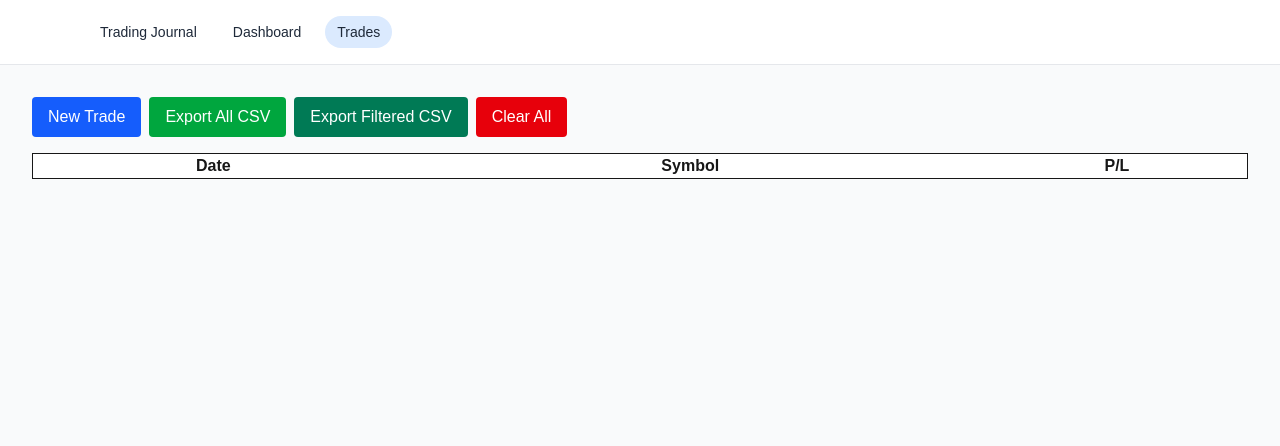
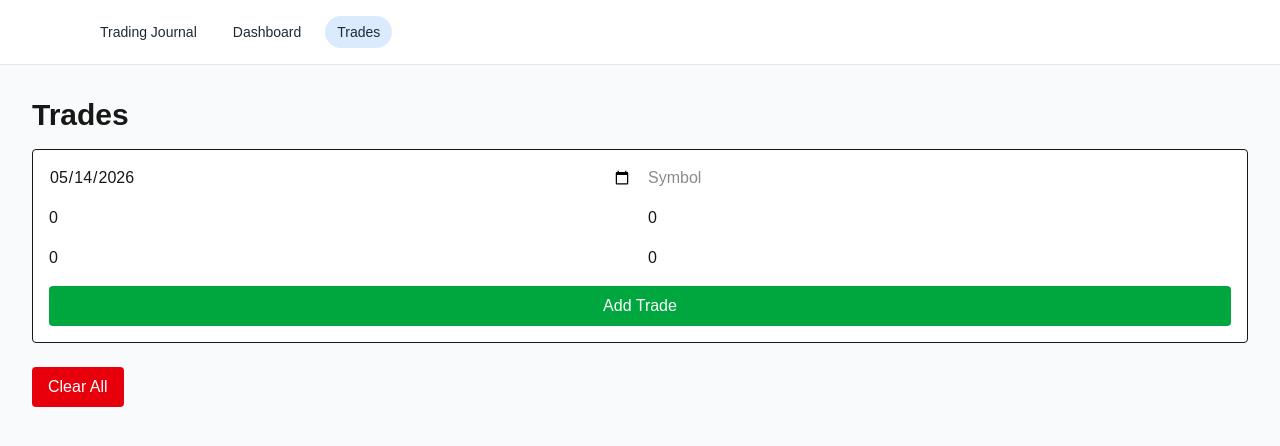
Before and after one commit to jorgemancipe/trading-journal, a Next.js app: page /trades in a window 1280 px wide. Shown: the top 446 px of the page. Built offline with nearby package versions, Linux system fonts and the light colour scheme.

Commit message:
Add risk field to trade form
Added risk field to trade form and adjusted trade submission logic.

```diff
--- a/app/trades/TradesClient.tsx
+++ b/app/trades/TradesClient.tsx
@@ -3,79 +3,10 @@
 import { useMemo, useState } from "react";
 import { useTrades, Trade } from "../context/TradesContext";
 
-/* ---------- CSV helpers ---------- */
-
-function timestampString() {
-  const d = new Date();
-  const pad = (n: number) => String(n).padStart(2, "0");
-  return `${d.getFullYear()}-${pad(d.getMonth() + 1)}-${pad(
-    d.getDate()
-  )}_${pad(d.getHours())}-${pad(d.getMinutes())}-${pad(d.getSeconds())}`;
-}
-
-function csvCell(v: unknown) {
-  if (v === null || v === undefined) return '""';
-  return `"${String(v).replace(/"/g, '""')}"`;
-}
-
-function buildCSV(rows: unknown[][]) {
-  return rows.map((r) => r.map(csvCell).join(",")).join("\n");
-}
-
-function downloadCSV(text: string, filename: string) {
-  const blob = new Blob([text], { type: "text/csv;charset=utf-8;" });
-  const url = URL.createObjectURL(blob);
-  const a = document.createElement("a");
-  a.href = url;
-  a.download = filename;
-  document.body.appendChild(a);
-  a.click();
-  document.body.removeChild(a);
-  URL.revokeObjectURL(url);
-}
-
-function exportTradesCSV(
-  trades: Trade[],
-  prefix: string,
-  summary?: Record<string, string | number>
-) {
-  if (!trades.length) return;
-
-  const rows: unknown[][] = [];
-
-  if (summary) {
-    rows.push(["Filter Summary", ""]);
-    Object.entries(summary).forEach(([k, v]) => rows.push([k, v]));
-    rows.push(["", ""]);
-  }
-
-  rows.push(["Date", "Symbol", "Side", "Quantity", "Entry", "Exit", "Profit"]);
-  trades.forEach((t) =>
-    rows.push([
-      t.date,
-      t.symbol,
-      t.side,
-      t.quantity,
-      t.entry.toFixed(2),
-      t.exit.toFixed(2),
-      t.profit.toFixed(2),
-    ])
-  );
-
-  downloadCSV(buildCSV(rows), `${prefix}-${timestampString()}.csv`);
-}
-
-/* ---------- Component ---------- */
-
-type SideFilter = "All" | "Buy" | "Sell";
-type OutcomeFilter = "All" | "Wins" | "Losses" | "Breakeven";
-
 export default function TradesClient() {
   const { trades, addTrade, clearTrades } = useTrades();
+  const today = new Date().toISOString().slice(0, 10);
 
-  const [showForm, setShowForm] = useState(false);
-
-  const today = new Date().toISOString().slice(0, 10);
   const [form, setForm] = useState({
     date: today,
     symbol: "",
@@ -83,46 +14,20 @@ export default function TradesClient() {
     quantity: 0,
     entry: 0,
     exit: 0,
+    risk: 0, // ✅ NEW
   });
-
-  const [symbolFilter, setSymbolFilter] = useState("");
-  const [sideFilter, setSideFilter] = useState<SideFilter>("All");
-  const [outcomeFilter, setOutcomeFilter] =
-    useState<OutcomeFilter>("All");
-  const [dateFrom, setDateFrom] = useState("");
-  const [dateTo, setDateTo] = useState("");
-
-  const filteredTrades = useMemo(() => {
-    const sym = symbolFilter.trim().toUpperCase();
-    return trades.filter((t) => {
-      if (sym && !t.symbol.includes(sym)) return false;
-      if (sideFilter !== "All" && t.side !== sideFilter) return false;
-      if (outcomeFilter === "Wins" && t.profit <= 0) return false;
-      if (outcomeFilter === "Losses" && t.profit >= 0) return false;
-      if (outcomeFilter === "Breakeven" && t.profit !== 0) return false;
-      if (dateFrom && t.date < dateFrom) return false;
-      if (dateTo && t.date > dateTo) return false;
-      return true;
-    });
-  }, [
-    trades,
-    symbolFilter,
-    sideFilter,
-    outcomeFilter,
-    dateFrom,
-    dateTo,
-  ]);
-
-  const filteredPL = filteredTrades.reduce((s, t) => s + t.profit, 0);
 
   function submit(e: React.FormEvent) {
     e.preventDefault();
+
+    if (form.risk <= 0) return;
+
     const profit =
       form.side === "Buy"
         ? (form.exit - form.entry) * form.quantity
         : (form.entry - form.exit) * form.quantity;
 
-    addTrade({
+    const trade: Trade = {
       id: Date.now(),
       date: form.date,
       symbol: form.symbol.toUpperCase(),
@@ -131,83 +36,36 @@ export default function TradesClient() {
       entry: form.entry,
       exit: form.exit,
       profit,
-    });
+      risk: form.risk,
+    };
 
-    setShowForm(false);
-    setForm({ ...form, symbol: "", quantity: 0, entry: 0, exit: 0 });
+    addTrade(trade);
+    setForm({ ...form, symbol: "", quantity: 0, entry: 0, exit: 0, risk: 0 });
   }
 
   return (
     <main className="p-8 bg-gray-50 min-h-screen">
-      <div className="flex gap-2 mb-4 flex-wrap">
-  <button
-    onClick={() => setShowForm(!showForm)}
-    className="px-4 py-2 bg-blue-600 text-white rounded hover:bg-blue-500"
-  >
-    New Trade
-  </button>
+      <h1 className="text-3xl font-bold mb-4">Trades</h1>
 
-  <button
-    onClick={() => exportTradesCSV(trades, "trades")}
-    className="px-4 py-2 bg-green-600 text-white rounded hover:bg-green-500"
-  >
-    Export All CSV
-  </button>
+      <form
+        onSubmit={submit}
+        className="bg-white border rounded p-4 grid grid-cols-2 gap-4 mb-6"
+      >
+        <input type="date" value={form.date} onChange={(e) => setForm({ ...form, date: e.target.value })} />
+        <input placeholder="Symbol" value={form.symbol} onChange={(e) => setForm({ ...form, symbol: e.target.value })} />
+        <input type="number" placeholder="Qty" value={form.quantity} onChange={(e) => setForm({ ...form, quantity: +e.target.value })} />
+        <input type="number" placeholder="Entry" value={form.entry} onChange={(e) => setForm({ ...form, entry: +e.target.value })} />
+        <input type="number" placeholder="Exit" value={form.exit} onChange={(e) => setForm({ ...form, exit: +e.target.value })} />
+        <input type="number" placeholder="Risk ($)" value={form.risk} onChange={(e) => setForm({ ...form, risk: +e.target.value })} />
 
-  <button
-    onClick={() =>
-      exportTradesCSV(filteredTrades, "filtered-trades", {
-        Symbol: symbolFilter || "All",
-        Side: sideFilter,
-        Outcome: outcomeFilter,
-        "Date From": dateFrom || "All",
-        "Date To": dateTo || "All",
-        "Filtered Trades": filteredTrades.length,
-        "Filtered P/L": filteredPL.toFixed(2),
-      })
-    }
-    className="px-4 py-2 bg-emerald-700 text-white rounded hover:bg-emerald-600"
-  >
-    Export Filtered CSV
-  </button>
+        <button className="col-span-2 bg-green-600 text-white py-2 rounded">
+          Add Trade
+        </button>
+      </form>
 
-  <button
-    onClick={clearTrades}
-    className="px-4 py-2 bg-red-600 text-white rounded hover:bg-red-500"
-  >
-    Clear All
-  </button>
-</div>
-
-      {showForm && (
-        <form onSubmit={submit} className="mb-4">
-          <input
-            value={form.symbol}
-            onChange={(e) => setForm({ ...form, symbol: e.target.value })}
-            placeholder="Symbol"
-          />
-          <button type="submit">Add Trade</button>
-        </form>
-      )}
-
-      <table className="min-w-full bg-white border">
-        <thead>
-          <tr>
-            <th>Date</th>
-            <th>Symbol</th>
-            <th>P/L</th>
-          </tr>
-        </thead>
-        <tbody>
-          {filteredTrades.map((t) => (
-            <tr key={t.id}>
-              <td>{t.date}</td>
-              <td>{t.symbol}</td>
-              <td>{t.profit.toFixed(2)}</td>
-            </tr>
-          ))}
-        </tbody>
-      </table>
+      <button onClick={clearTrades} className="bg-red-600 text-white px-4 py-2 rounded">
+        Clear All
+      </button>
     </main>
   );
 }
```
